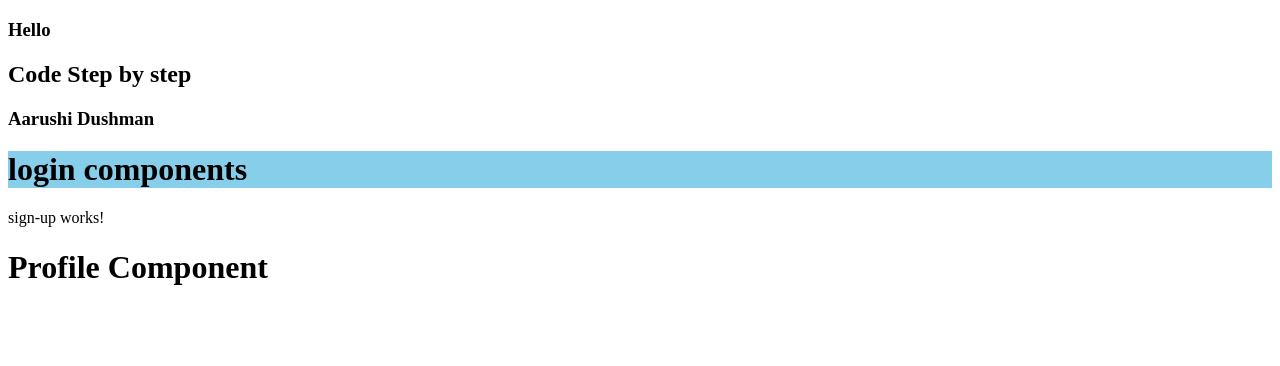
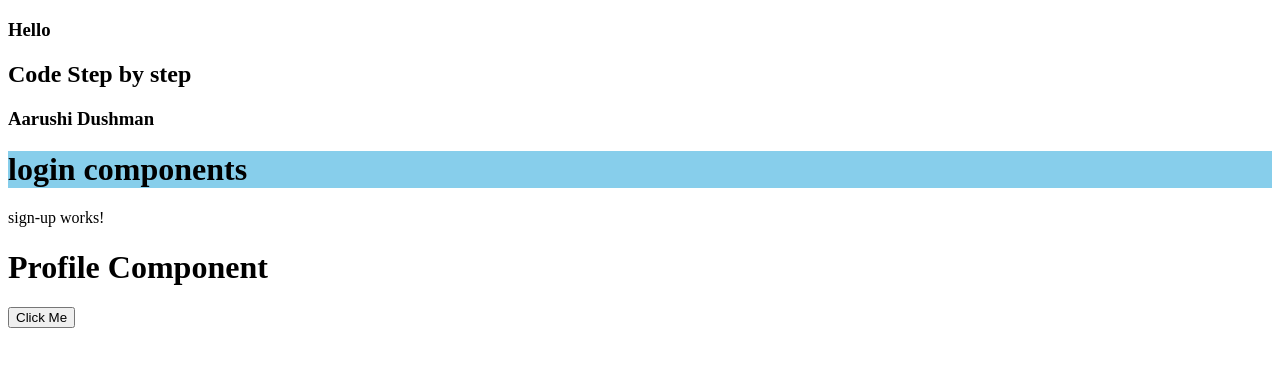
Before and after one commit to shatanshu123/AngularLearning, an Angular app: page / in a window 1280 px wide. Shown: the top 366 px of the page. Built offline with nearby package versions, Linux system fonts and the light colour scheme.

Commit message:
function callling

```diff
--- a/src/app/app.component.html
+++ b/src/app/app.component.html
@@ -4,3 +4,4 @@
 <login></login>
 <app-sign-up></app-sign-up>
 <app-profile></app-profile>
+<button (click)="handleClickEvent()">Click Me</button>
--- a/src/app/app.component.ts
+++ b/src/app/app.component.ts
@@ -15,9 +15,12 @@
   title = 'Code Step by step';
   name = 'Aarushi Dushman'
 
-  // hello(){
-  //   let x=10;
-  //   const y=20;
-  //   var data=5;
-  // }
+  handleClickEvent(){
+    console.log("Function Called")
+    this.otherFunction()
+  }
+
+  otherFunction(){
+    console.log("Other Function Called")
+  }
 }
```
